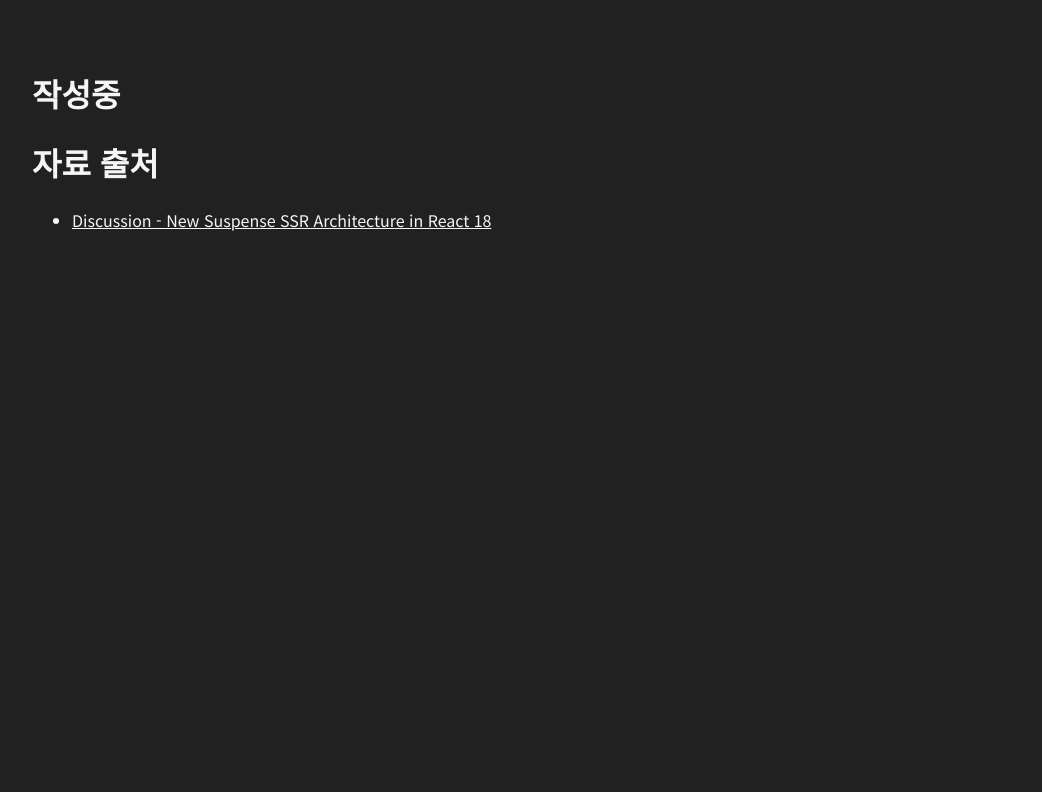
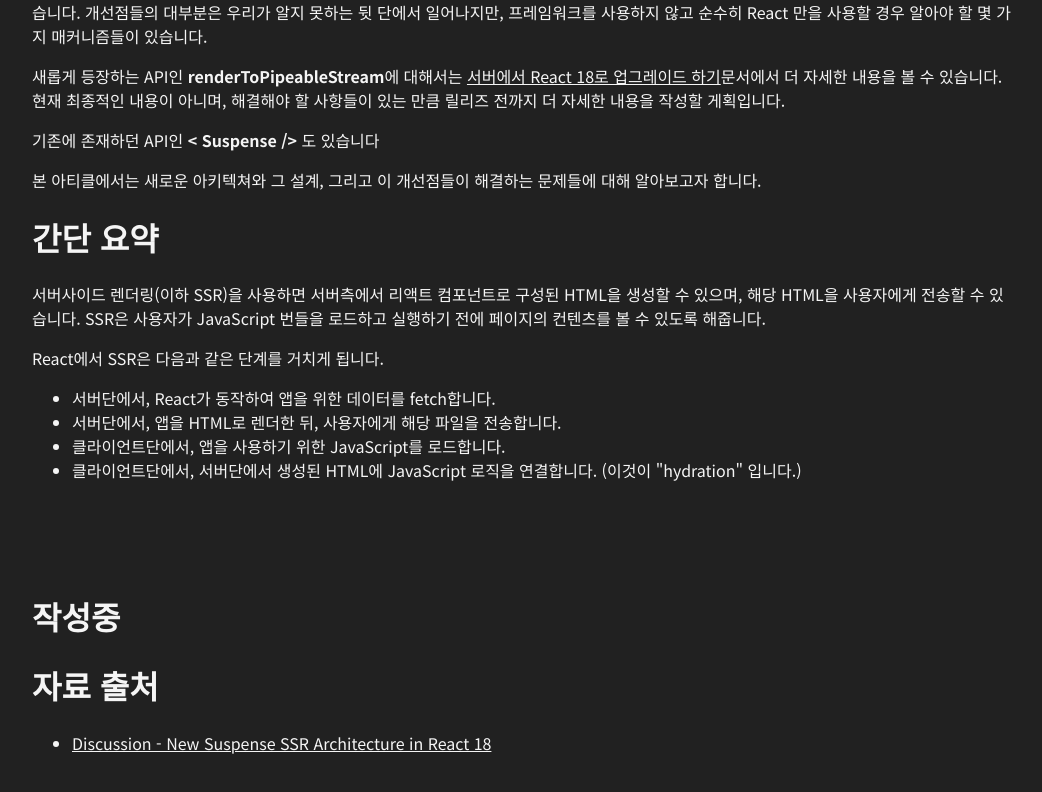
Before and after one commit to leejiwoo2002/blog, a Next.js app: page /post/2 in a window 1280 px wide. Shown: the part 996-1788 px from the top of the page, without its empty margins (116-1158 px from the left). Before the commit the page ends 1268 px from the top, so only its background shows below. Built offline with nearby package versions, Linux system fonts and the light colour scheme.

Commit message:
Docs : 2번 게시물 임시저장

```diff
--- a/pages/post/2.mdx
+++ b/pages/post/2.mdx
@@ -14,9 +14,26 @@ export const meta = {
 <br />
 <Image src="/img/thumbnail/2.png" layout={'responsive'} width={100} height={52} />
 
-# Overview
+본 아티클은 React 18 Github의 [Discussion - New Suspense SSR Architecture in React 18](https://github.com/reactwg/react-18/discussions/37) 게시글을 번역한 내용을 담아두었습니다.
 
-- 본 아티클은 React 18 Github의 [Discussion - New Suspense SSR Architecture in React 18](https://github.com/reactwg/react-18/discussions/37) 게시글을 번역한 내용을 담아두었습니다.
+# 개요
+React 18은 서버 사이드 렌더링(SSR) 성능에 대한 아키텍쳐 개선 내용을 포함합니다. 이 사항들은 상당한 개선들을 포함하며, 수년간에 걸친 작업이었습니다. 개선점들의 대부분은 우리가 알지 못하는 뒷 단에서 일어나지만, 프레임워크를 사용하지 않고 순수히 React 만을 사용할 경우 알아야 할 몇 가지 매커니즘들이 있습니다.
+
+  새롭게 등장하는 API인 **renderToPipeableStream**에 대해서는 [서버에서 React 18로 업그레이드 하기](https://github.com/reactwg/react-18/discussions/22)문서에서 더 자세한 내용을 볼 수 있습니다. 현재 최종적인 내용이 아니며, 해결해야 할 사항들이 있는 만큼 릴리즈 전까지 더 자세한 내용을 작성할 게획입니다.
+
+  기존에 존재하던 API인 **< Suspense  />** 도 있습니다
+
+  본 아티클에서는 새로운 아키텍쳐와 그 설계, 그리고 이 개선점들이 해결하는 문제들에 대해 알아보고자 합니다.
+
+  # 간단 요약
+  서버사이드 렌더링(이하 SSR)을 사용하면 서버측에서 리액트 컴포넌트로 구성된 HTML을 생성할 수 있으며, 해당 HTML을 사용자에게 전송할 수 있습니다. SSR은 사용자가 JavaScript 번들을 로드하고 실행하기 전에 페이지의 컨텐츠를 볼 수 있도록 해줍니다.
+
+  React에서 SSR은 다음과 같은 단계를 거치게 됩니다.
+  - 서버단에서, React가 동작하여 앱을 위한 데이터를 fetch합니다.
+  - 서버단에서, 앱을 HTML로 렌더한 뒤, 사용자에게 해당 파일을 전송합니다.
+  - 클라이언트단에서, 앱을 사용하기 위한 JavaScript를 로드합니다.
+  - 클라이언트단에서, 서버단에서 생성된 HTML에 JavaScript 로직을 연결합니다. (이것이 "hydration" 입니다.)
+
 
 <br />
 <br />
```
